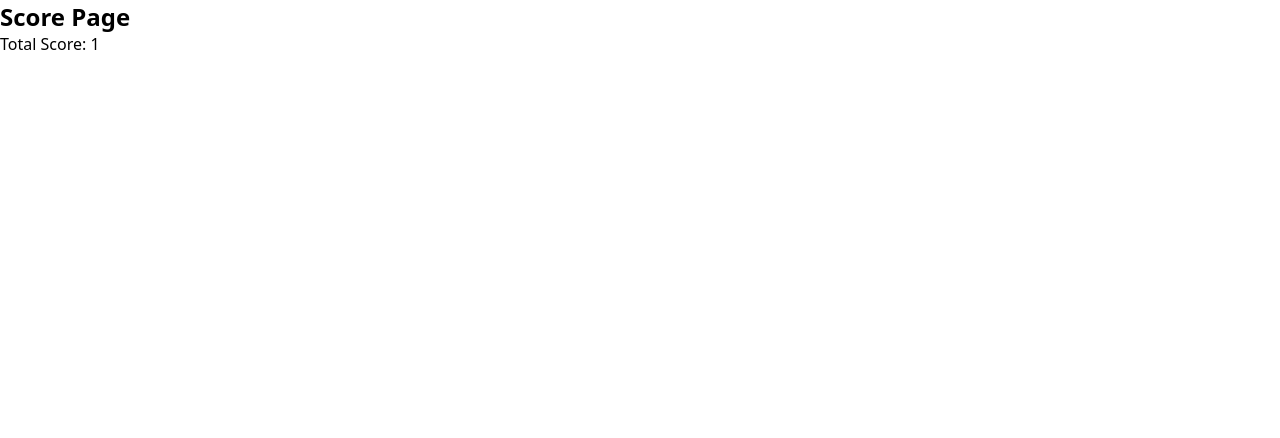
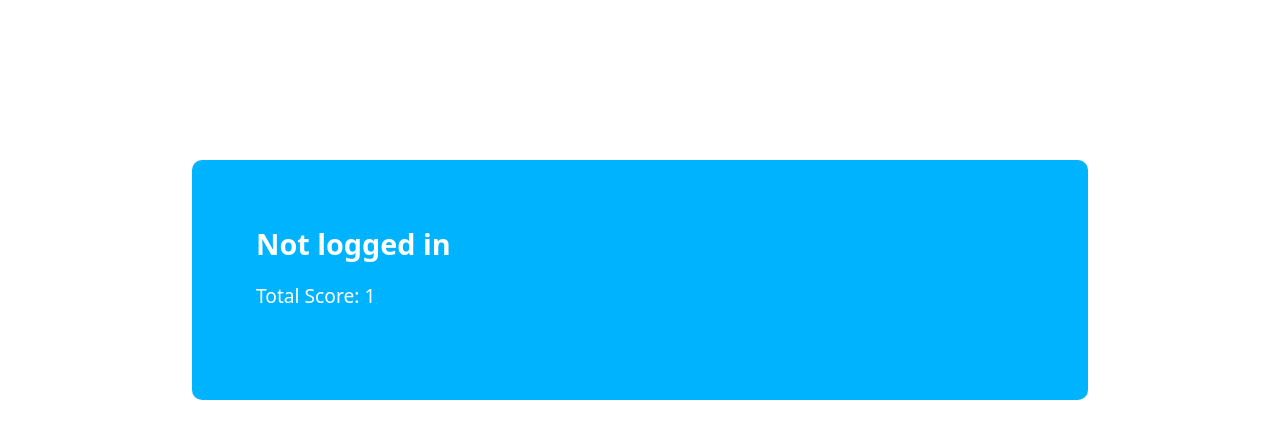
Before and after one commit to Draysongz/Quizr-2.0, a React (Create React App) app: page /score/1 in a window 1280 px wide. Shown: the top 438 px of the page. Built offline with nearby package versions, Linux system fonts and the light colour scheme; no server answers.

Commit message:
scoreboard

```diff
--- a/src/components/Scorepage.jsx
+++ b/src/components/Scorepage.jsx
@@ -1,17 +1,38 @@
-import React from 'react'
+import React, { useEffect, useState } from 'react';
+import { app } from './firebase';
+import { onAuthStateChanged, getAuth } from 'firebase/auth';
 import { useParams } from 'react-router-dom';
-
+import './score.css'
 
 const Scorepage = () => {
-    const { score } = useParams();
+  const { score } = useParams();
+  const [user, setUser] = useState(null);
+
+  const auth = getAuth(app);
+  useEffect(() => {
+    const unsubscribe = onAuthStateChanged(auth, (loggedInUser) => {
+      if (loggedInUser) {
+        // User is signed in
+        setUser(loggedInUser);
+        console.log(loggedInUser);
+      } else {
+        // User is signed out
+        setUser(null);
+      }
+    });
+
+    // Clean up the event listener on component unmount
+    return () => unsubscribe();
+  }, []);
+
   return (
-    <div>
-       <div>
-      <h2>Score Page</h2>
-      <p>Total Score: {score}</p>
+    <div className='score'>
+      <div className='scoreboard'>
+        <h2>{user ? user.email : 'Not logged in'}</h2>
+        <p>Total Score: {score}</p>
+      </div>
     </div>
-    </div>
-  )
-}
+  );
+};
 
-export default Scorepage
+export default Scorepage;
--- /dev/null
+++ b/src/components/score.css
@@ -0,0 +1,18 @@
+.score{
+    display: flex;
+    justify-content: center;
+    margin-top: 10em;
+}
+.scoreboard{
+    background-color: rgb(0, 179, 255);
+    height:30vh;
+    width: 70vw;
+    padding: 5%;
+    border-radius: 10px;
+    color: white;
+    display: flex;
+    flex-direction: column;
+    gap: 1em;
+    font-family: system-ui, -apple-system, BlinkMacSystemFont, 'Segoe UI', Roboto, Oxygen, Ubuntu, Cantarell, 'Open Sans', 'Helvetica Neue', sans-serif;
+    font-size: larger;
+}
```
